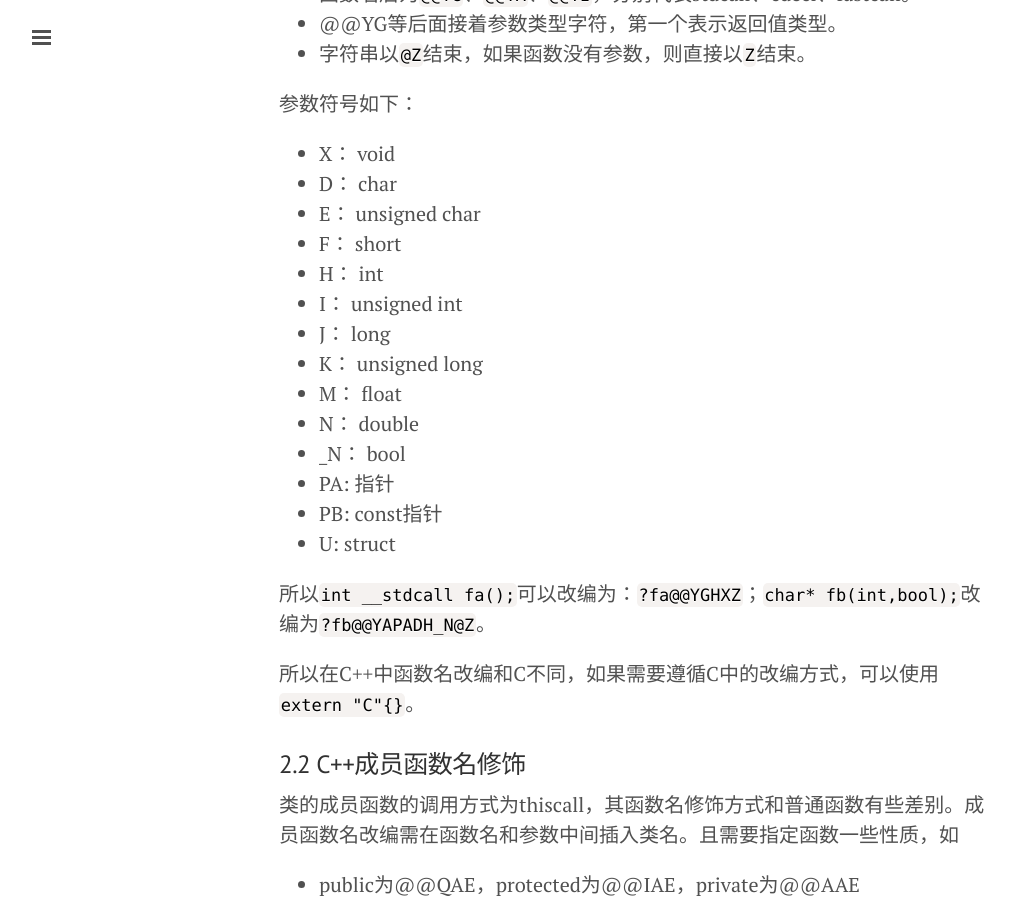
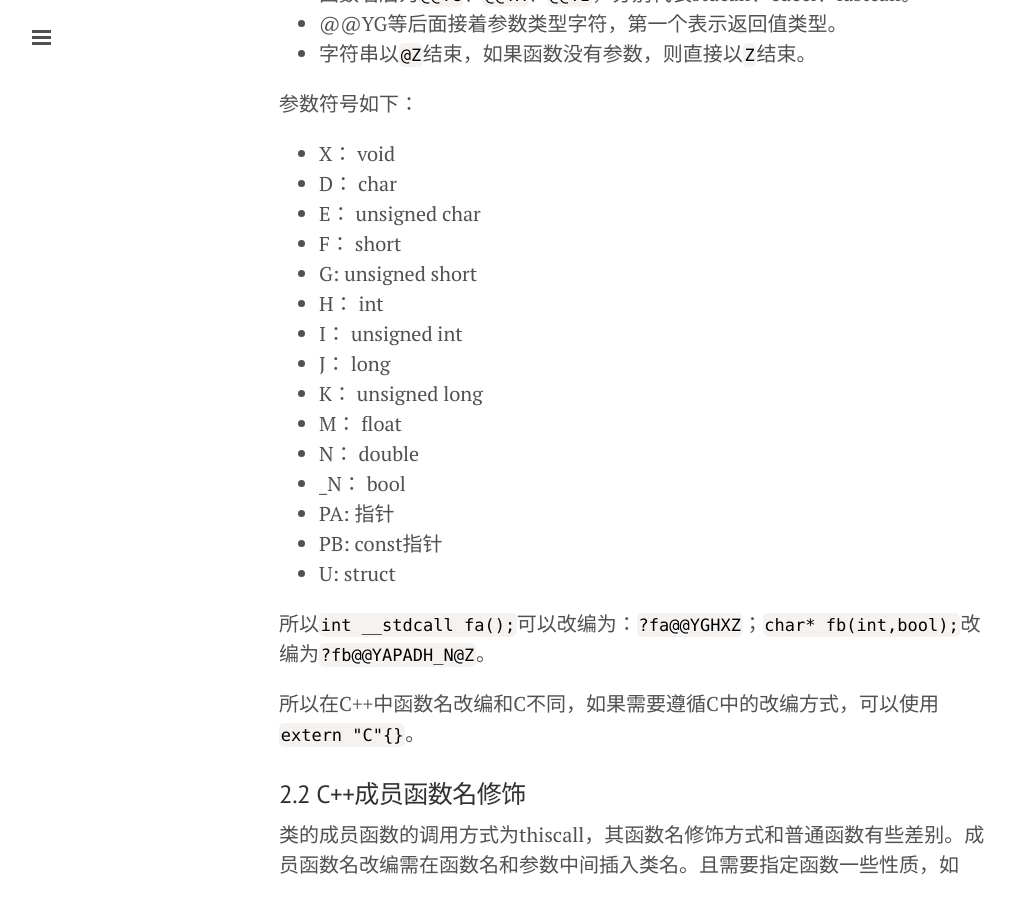
Before and after one commit to tkorays/tkorays.github.io, a Jekyll site: the page built from _posts/2016-3-1-c-cpp-calling-convention.markdown, in a window 1280 px wide and 900 px high, scrolled down 2197 px. Shown: the whole window, without its empty margins (1-1016 px from the left). Built offline with Jekyll 4.4.1, drawn with Linux system fonts in a browser that asks for light colours.

Commit message:
add posts

```diff
--- a/_posts/2016-3-1-c-cpp-calling-convention.markdown
+++ b/_posts/2016-3-1-c-cpp-calling-convention.markdown
@@ -72,6 +72,7 @@ __clrcall是C++ .Net里面的。
 * D： char
 * E： unsigned char
 * F： short
+* G:  unsigned short
 * H： int
 * I： unsigned int
 * J： long
```
